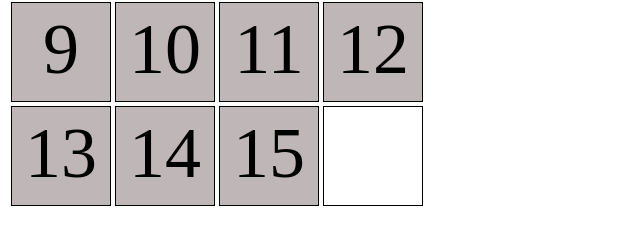
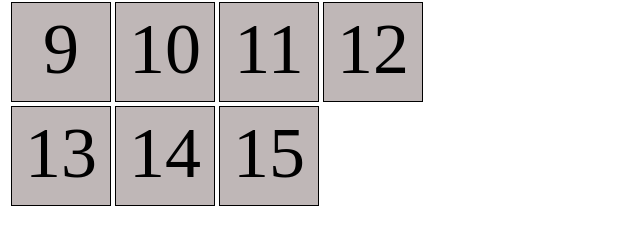
Before and after one commit to dabonka/fifteen, a React app: page / in a window 1280 px wide. Shown: the part 289-534 px from the top of the page, without its empty margins (0-640 px from the left). Built offline with nearby package versions, Linux system fonts and the light colour scheme.

Commit message:
rm border cellNull

```diff
--- a/public/index.css
+++ b/public/index.css
@@ -21,9 +21,7 @@
 .cellNull {
   height: 98px;
   width: 98px;
-  border-style: solid;
-  border-width: 1px;
-  margin: 2px;
+  margin: 3px;
   text-align: center;
   line-height: 1.3em;
   font-size: 450%;
```
